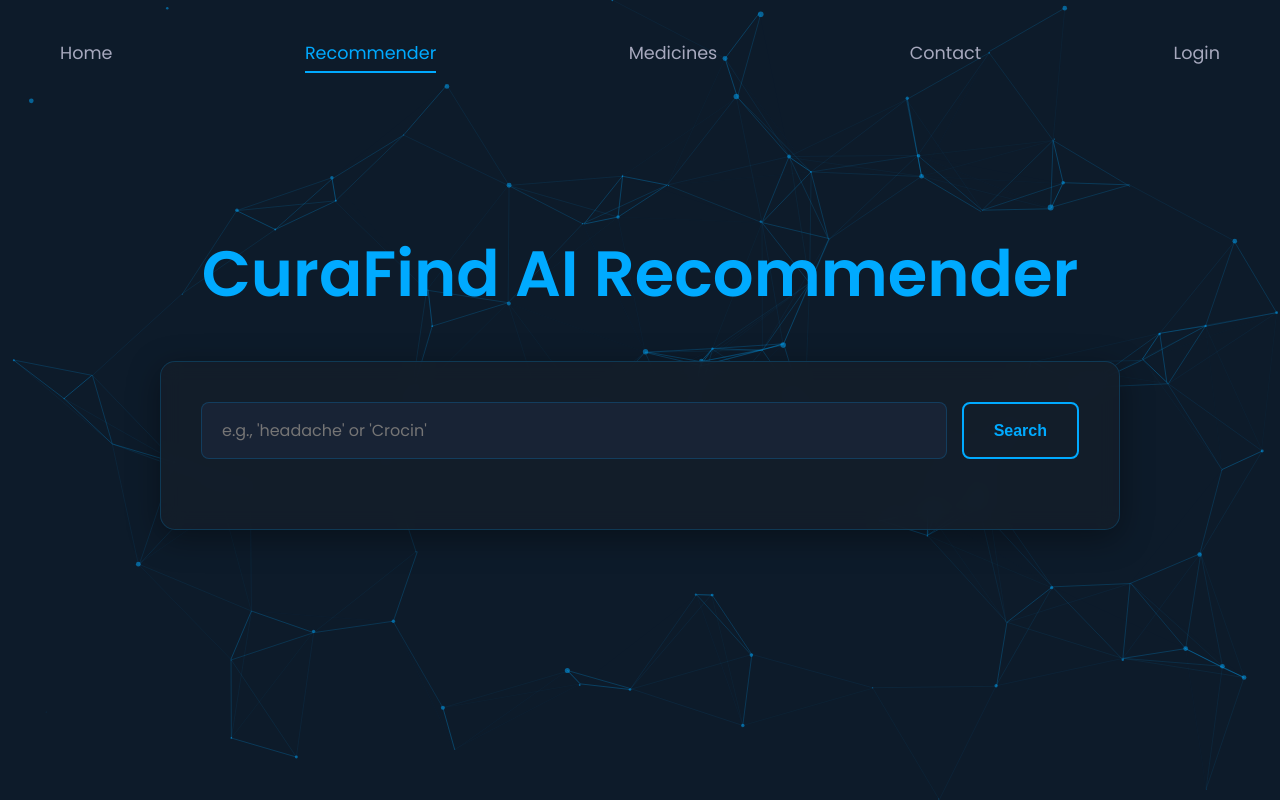
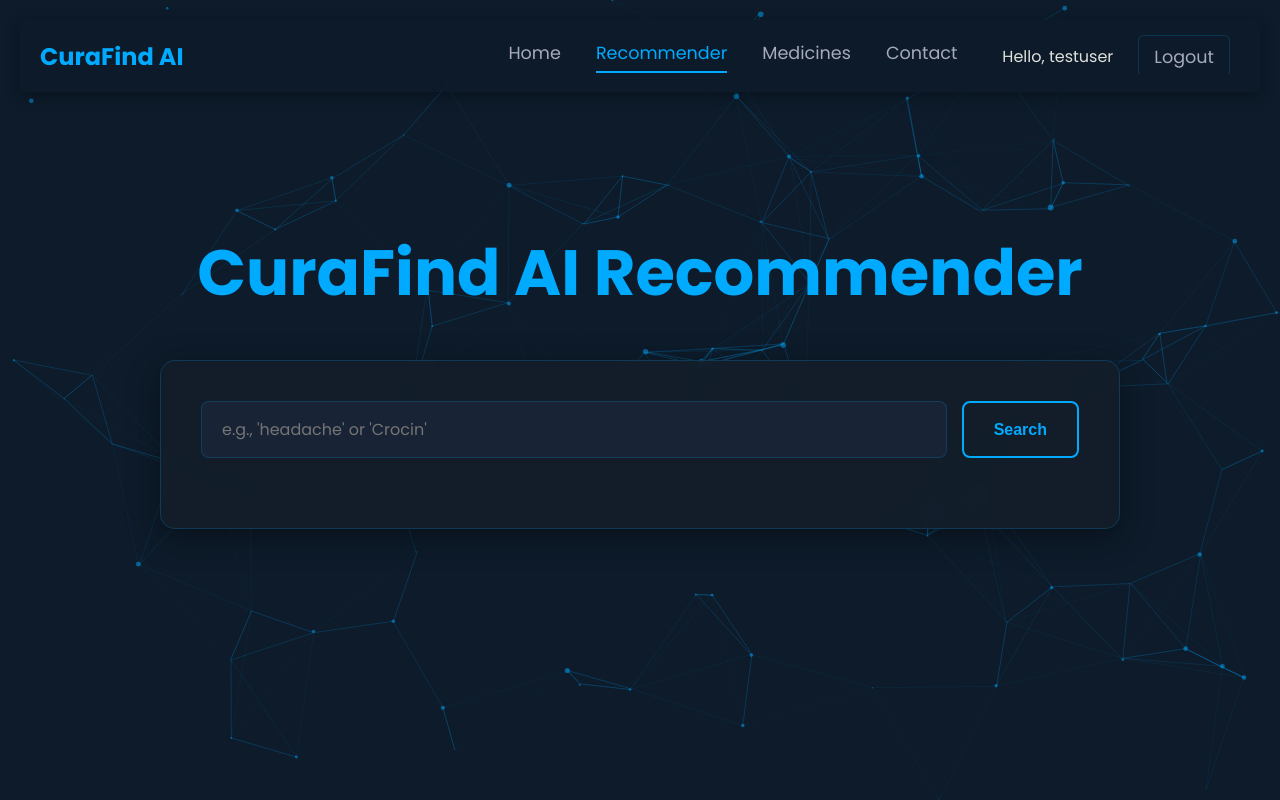
Before and after one commit to udityamerit/CuraFind-Powered-By-AI, a Flask app: page /recommender in a window 1280 px wide. Run offline with Flask 3, Linux system fonts and the light colour scheme; a user stored in the database is signed in.

Commit message:
final updation

```diff
--- a/Notebook/static/style.css
+++ b/Notebook/static/style.css
@@ -27,31 +27,57 @@ body {
     z-index: -1;
 }
 
-/* --- Navigation Bar --- */
+/* --- Navigation Bar (UPDATED FOR STICKY BEHAVIOR) --- */
 .main-header {
-    padding: 20px 0;
-    text-align: center;
-    margin-bottom: 40px;
-    position: relative;
-    z-index: 10;
+    position: sticky; /* Makes the header stick to the top */
+    top: 0;
+    left: 0;
+    width: 100%;
+    z-index: 1000; /* Ensures it stays above other content */
+    background-color: rgba(13, 27, 42, 0.9); /* A slightly transparent background */
+    backdrop-filter: blur(10px); /* Frosted glass effect for a modern look */
+    box-shadow: 0 4px 15px rgba(0, 0, 0, 0.3); /* Adds depth */
+    transition: padding 0.3s ease;
 }
 
-.main-header nav a {
+.main-header nav {
+    display: flex;
+    justify-content: space-between;
+    align-items: center;
+    max-width: 1200px;
+    margin: 0 auto;
+    padding: 15px 20px; /* Padding inside the nav */
+}
+
+.nav-logo {
+    font-size: 1.5em;
+    font-weight: 700;
+    color: var(--accent-color) !important;
+    text-decoration: none;
+    border: none !important;
+}
+
+.nav-links {
+    display: flex;
+    align-items: center;
+    gap: 15px;
+}
+
+.nav-links a {
     color: var(--text-secondary);
     text-decoration: none;
-    margin: 0 20px;
+    margin: 0 10px;
     font-size: 1.1em;
     padding-bottom: 5px;
     border-bottom: 2px solid transparent;
     transition: color 0.3s, border-color 0.3s;
 }
 
-.main-header nav a:hover,
-.main-header nav a.active {
+.nav-links a:hover,
+.nav-links a.active {
     color: var(--accent-color);
     border-color: var(--accent-color);
 }
-
 
 /* --- Homepage & Recommender Hero Styles (for headings) --- */
 .hero {
@@ -103,14 +129,14 @@ body {
 }
 
 /* --- General Page Wrapper --- */
+/* --- General Page Wrapper (UPDATED) --- */
 .page-wrapper, .recommender-page-wrapper, .main-container {
     max-width: 960px;
     margin: 40px auto;
-    padding: 40px;
+    padding: 40px; /* Padding for the content inside */
     position: relative;
     z-index: 2;
 }
-
 .container {
     padding: 40px;
     background-color: var(--container-bg);
@@ -322,3 +348,34 @@ button:hover { background-color: var(--accent-color); color: var(--primary-bg);
     color: var(--accent-color) !important; /* Override other link styles */
     border: none !important;
 }
+
+/* --- Add these styles to the end of your style.css file --- */
+
+/* Styles for the user-specific actions in the nav bar */
+.user-actions {
+    display: flex;
+    align-items: center;
+    gap: 15px; /* Creates space between the "Hello" message and the logout button */
+}
+
+.nav-user {
+    color: var(--text-primary);
+    font-weight: 500;
+    margin-left: 20px; /* Pushes it away from the other nav links */
+}
+
+.logout-button {
+    padding: 8px 15px;
+    background-color: transparent;
+    border: 1px solid var(--border-color);
+    color: var(--text-secondary);
+    border-radius: 6px;
+    text-decoration: none;
+    transition: background-color 0.3s, color 0.3s;
+}
+
+.logout-button:hover {
+    background-color: var(--accent-color);
+    border-color: var(--accent-color);
+    color: var(--primary-bg) !important; /* Use !important to override other link hover effects */
+}
--- a/Notebook/templates/base.html
+++ b/Notebook/templates/base.html
@@ -6,7 +6,7 @@
     <title>CuraFind AI - {% block title %}{% endblock %}</title>
 
     <link rel="preconnect" href="https://fonts.googleapis.com">
-    <link rel="preconnect" href="https://fonts.gstatic.com" crossorigin>
+    <link rel="preconnect" href="https://fonts.gstatic" crossorigin>
     <link href="https://fonts.googleapis.com/css2?family=Poppins:wght@300;400;600;700&display=swap" rel="stylesheet">
 
     <link rel="stylesheet" href="{{ url_for('static', filename='style.css') }}">
@@ -23,7 +23,12 @@
                     <a href="{{ url_for('recommender_page') }}" class="{{ 'active' if request.endpoint == 'recommender_page' else '' }}">Recommender</a>
                     <a href="{{ url_for('medicines_page') }}" class="{{ 'active' if request.endpoint == 'medicines_page' else '' }}">Medicines</a>
                     <a href="{{ url_for('contact_page') }}" class="{{ 'active' if request.endpoint == 'contact_page' else '' }}">Contact</a>
-                    <a href="{{ url_for('logout') }}">Logout</a>
+
+                    <div class="user-actions">
+                        <span class="nav-user">Hello, {{ current_user.username }}</span>
+                        <a href="{{ url_for('logout') }}" class="logout-button">Logout</a>
+                    </div>
+
                 {% else %}
                     <a href="{{ url_for('login_page') }}">Login/Sign Up</a>
                 {% endif %}
--- a/Notebook/templates/home.html
+++ b/Notebook/templates/home.html
@@ -2,7 +2,6 @@
 {% block title %}Welcome{% endblock %}
 
 {% block content %}
-<div class="main-container">
     <section class="hero">
         <h1>Welcome to CuraFind AI</h1>
         <p class="subtitle">Intelligent Medicine Discovery, Simplified.</p>
@@ -32,5 +31,4 @@
             </div>
         </div>
     </section>
-</div>
 {% endblock %}
--- a/Notebook/templates/index.html
+++ b/Notebook/templates/index.html
@@ -1,30 +1,7 @@
-<!DOCTYPE html>
-<html lang="en">
-<head>
-    <meta charset="UTF-8">
-    <meta name="viewport" content="width=device-width, initial-scale=1.0">
-    <title>CuraFind AI - Medicine Recommender</title>
+{% extends "base.html" %}
+{% block title %}Medicine Recommender{% endblock %}
 
-    <link rel="preconnect" href="https://fonts.googleapis.com">
-    <link rel="preconnect" href="https://fonts.gstatic.com" crossorigin>
-    <link href="https://fonts.googleapis.com/css2?family=Poppins:wght@300;400;600&display=swap" rel="stylesheet">
-
-    <link rel="stylesheet" href="{{ url_for('static', filename='style.css') }}">
-</head>
-<body>
-    <div id="particles-js"></div>
-
-    <header class="main-header">
-        <nav>
-            <a href="/">Home</a>
-            <a href="/recommender" class="active">Recommender</a>
-            <a href="/medicines">Medicines</a>
-            <a href="/contact">Contact</a>
-            <a href="/login">Login</a>
-        </nav>
-    </header>
-
-    <div class="recommender-page-wrapper">
+{% block content %}
     <section class="hero">
         <h1>CuraFind AI Recommender</h1>
     </section>
@@ -76,15 +53,9 @@
             <p class="error">{{ error }}</p>
         {% endif %}
     </div>
-    </div>
+{% endblock %}
 
-    <script src="https://cdn.jsdelivr.net/particles.js/2.0.0/particles.min.js"></script>
-    <script>
-        particlesJS('particles-js',
-          {
-            "particles": { "number": { "value": 80, "density": { "enable": true, "value_area": 800 } }, "color": { "value": "#00aaff" }, "shape": { "type": "circle" }, "opacity": { "value": 0.5, "random": false }, "size": { "value": 3, "random": true }, "line_linked": { "enable": true, "distance": 150, "color": "#00aaff", "opacity": 0.4, "width": 1 }, "move": { "enable": true, "speed": 6, "direction": "none", "random": false, "straight": false, "out_mode": "out", "bounce": false } }, "interactivity": { "detect_on": "window", "events": { "onhover": { "enable": true, "mode": "grab" }, "onclick": { "enable": true, "mode": "push" }, "resize": true }, "modes": { "grab": { "distance": 200, "line_linked": { "opacity": 1 } }, "push": { "particles_nb": 4 } } }, "retina_detect": true }
-        );
-    </script>
+{% block scripts %}
 <script>
     document.getElementById('toggle-alternatives')?.addEventListener('click', function() {
         var alternatives = document.getElementById('alternatives-section');
@@ -97,5 +68,4 @@
         }
     });
 </script>
-</body>
-</html>
+{% endblock %}
```
Also changed, not shown: Notebook/templates/contact.html (+4 -37 lines). Lines whose indentation alone changed are shown as unchanged.
